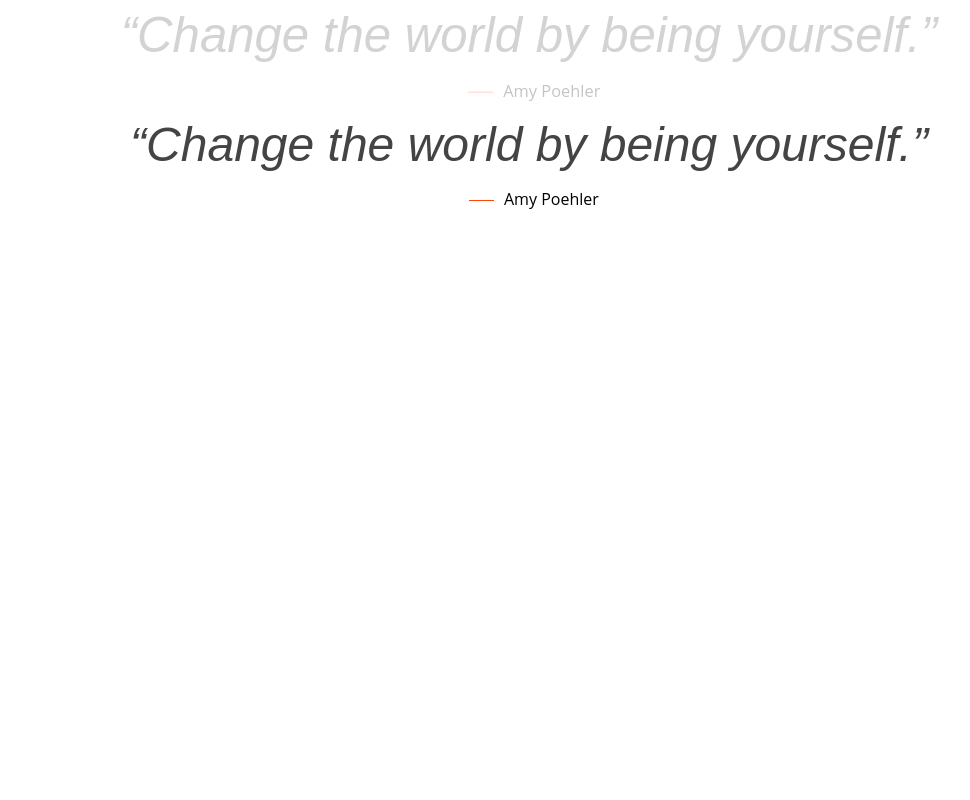
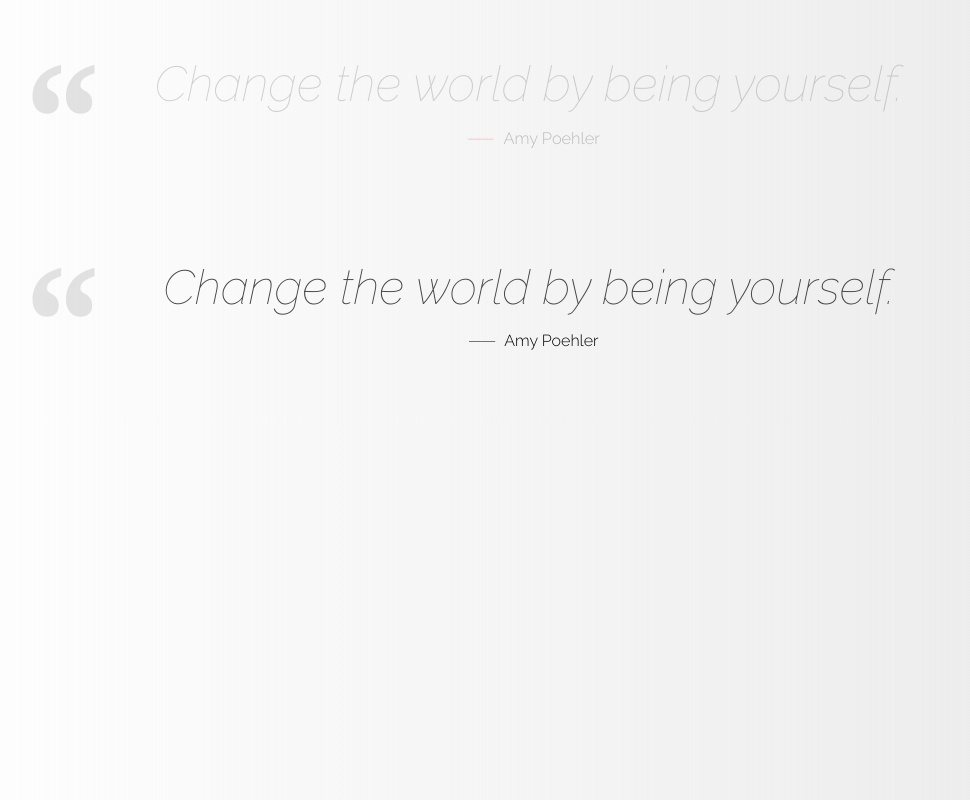
Before and after one commit to bartutt/qSlider, a plain HTML site: page index.html in a window 1280 px wide. Shown: the whole page, without its empty margins (111-1081 px from the left). Drawn offline with Linux system fonts and the light colour scheme.

Commit message:
quotes styling

```diff
--- a/style/qSlider.css
+++ b/style/qSlider.css
@@ -5,9 +5,24 @@
 }
 /* quotes container */
 .quotes-slider{
+    padding:3rem 1rem;
     text-align: center;
     overflow: hidden;
+    position: relative;
 }
+
+.quotes-slider::before{
+    content: "\201C";
+    font-family: Georgia, serif;
+    font-size: 10rem;
+    font-weight: bold;
+    color: var(--dark-grey);
+    position: absolute;
+    left:10%;
+    top:0;
+    opacity:0.1;
+    }
+
 
 .cite{
     display:none;
--- a/style/style.css
+++ b/style/style.css
@@ -1,11 +1,29 @@
+/* custom styles */
+@font-face {
+    font-family: quote;
+    src: url(../fonts/raleway/Raleway-ThinItalic.ttf);
+  }
+@font-face {
+    font-family: ref;
+    src: url(../fonts/raleway/Raleway-Light.ttf);
+}
+
+body{
+    background: rgb(255,255,255);
+    background: linear-gradient(90deg, rgba(255,255,255,1) 0%, rgba(163, 163, 163, 0.233) 100%);
+}
+
 q.dark{
     color:rgb(68, 68, 68);
-    font: italic 3rem Arial, sans-serif;
+    font: italic 3rem quote,'Helvetica','Arial',sans-serif;
+}
+
+q.dark::before{
+    content: "";
 }
 
 p.ref{
-    font-size:1rem;
-    font-family: 'Open sans','Helvetica','Arial',sans-serif!important;
+    font: 1rem ref,'Helvetica','Arial',sans-serif;
 }
 
 p.ref::before{
```
